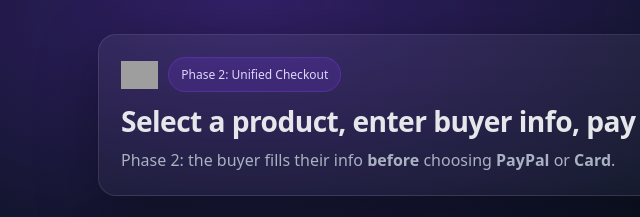
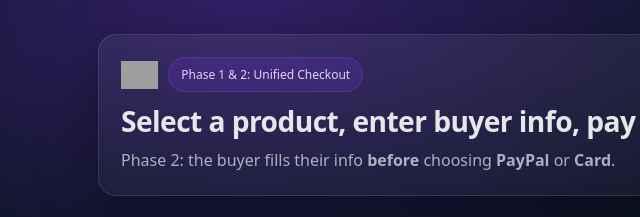
Before and after one commit to thevenonv/TAM_Technical_Assessment, a plain HTML site: page client/index.html in a window 1280 px wide. Shown: the top 217 px of the page, 10-650 px from the left. Drawn offline with Linux system fonts and the light colour scheme; grey boxes are pictures that could not be loaded; a script that the page names is missing.

Commit message:
final readme and visual

```diff
--- a/client/index.html
+++ b/client/index.html
@@ -13,7 +13,7 @@
         <div>
           <div class="brand">
             <img src="https://www.paypalobjects.com/webstatic/icon/pp258.png" alt="PayPal" />
-            <div class="badge">Phase 2: Unified Checkout</div>
+            <div class="badge">Phase 1 & 2: Unified Checkout</div>
           </div>
           <h1 style="margin-top:10px;">Select a product, enter buyer info, pay</h1>
           <p>Phase 2: the buyer fills their info <b>before</b> choosing <b>PayPal</b> or <b>Card</b>.</p>
```
Also changed, not shown: README.md.
